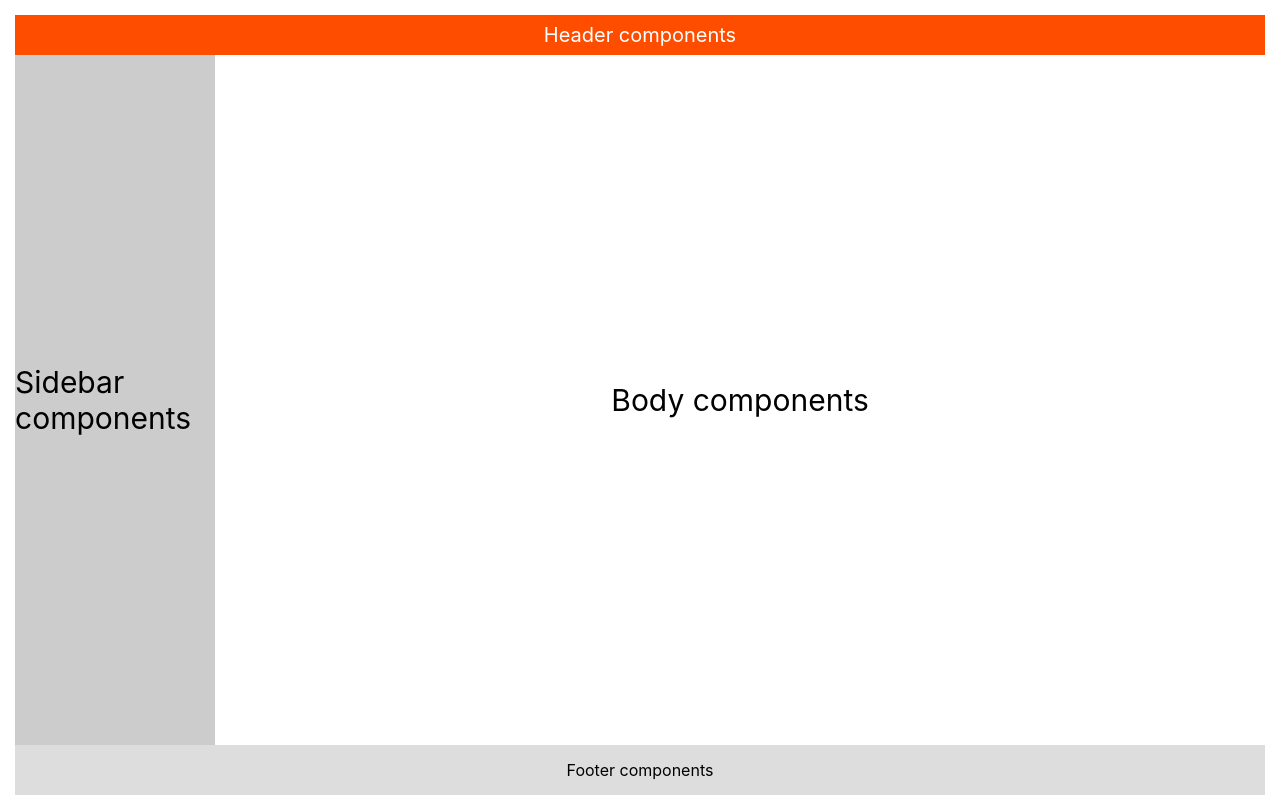
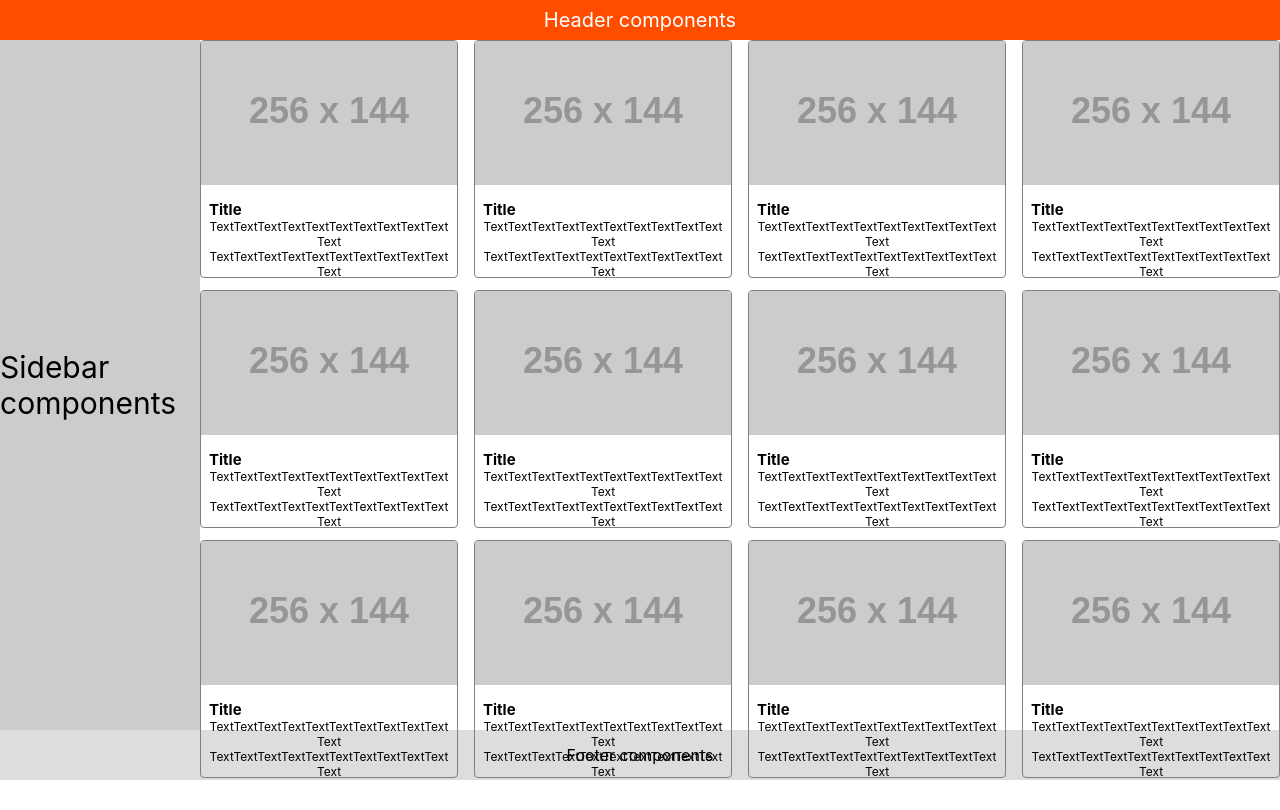
Before and after one commit to duyphamsalto/training-react, a React (Create React App) app in the folder front-end/: page / in a window 1280 px wide. Built offline with nearby package versions, Linux system fonts and the light colour scheme.

Commit message:
Changed the content to be displayed and the way CSS is read.

```diff
--- a/front-end/src/App.js
+++ b/front-end/src/App.js
@@ -14,6 +14,7 @@ function App() {
       </div>
       <Footer />
     </>
+
   );
 }
 
--- a/front-end/src/components/Content/Body.js
+++ b/front-end/src/components/Content/Body.js
@@ -1,10 +1,36 @@
 import React from 'react';
-import './style.scss';
+import './style.css';
+import '../../Assets/css/cardStyle.css';
 
 export default function Body() {
+  const description = "TextTextTextTextTextTextTextTextTextTextText TextTextTextTextTextTextTextTextTextTextText TextTextTextTextTextTextTextTextTextTextText"
+
+  function Card(params){
+    let result = <div className='card'> <img src={params.pass} alt="Test"></img>
+                   <div className='textArea'><h2>{params.title}</h2>
+                   <p>{params.text}</p></div></div>
+    return result
+  }
+
+
   return (
     <div className='body'>
-      Body components
+      <div className='App'>
+        <div className='itemArea'>
+          <Card pass="https://placehold.jp/256x144.png" text={description} title="Title" />
+          <Card pass="https://placehold.jp/256x144.png" text={description} title="Title" />
+          <Card pass="https://placehold.jp/256x144.png" text={description} title="Title" />
+          <Card pass="https://placehold.jp/256x144.png" text={description} title="Title" />
+          <Card pass="https://placehold.jp/256x144.png" text={description} title="Title" />
+          <Card pass="https://placehold.jp/256x144.png" text={description} title="Title" />
+          <Card pass="https://placehold.jp/256x144.png" text={description} title="Title" />
+          <Card pass="https://placehold.jp/256x144.png" text={description} title="Title" />
+          <Card pass="https://placehold.jp/256x144.png" text={description} title="Title" />
+          <Card pass="https://placehold.jp/256x144.png" text={description} title="Title" />
+          <Card pass="https://placehold.jp/256x144.png" text={description} title="Title" />
+          <Card pass="https://placehold.jp/256x144.png" text={description} title="Title" />
+        </div>
+      </div>
     </div>
   );
 }
--- a/front-end/src/components/Footer/Footer.js
+++ b/front-end/src/components/Footer/Footer.js
@@ -1,5 +1,5 @@
 import React from 'react';
-import './style.scss';
+import './style.css';
 
 export default function Footer() {
   return (
--- a/front-end/src/components/Header/Header.js
+++ b/front-end/src/components/Header/Header.js
@@ -1,5 +1,5 @@
 import React from 'react';
-import './style.scss';
+import './style.css';
 
 export default function Header() {
   return (
--- a/front-end/src/components/Sidebar/Sidebar.js
+++ b/front-end/src/components/Sidebar/Sidebar.js
@@ -1,5 +1,5 @@
 import React from 'react';
-import './style.scss';
+import './style.css';
 
 export default function Sidebar() {
   return (
--- a/front-end/src/index.css
+++ b/front-end/src/index.css
@@ -15,7 +15,7 @@ code {
 
 #root {
   margin: auto;
-  padding: 15px;
+  /* padding: 15px; */
 }
 
 .container {
```
